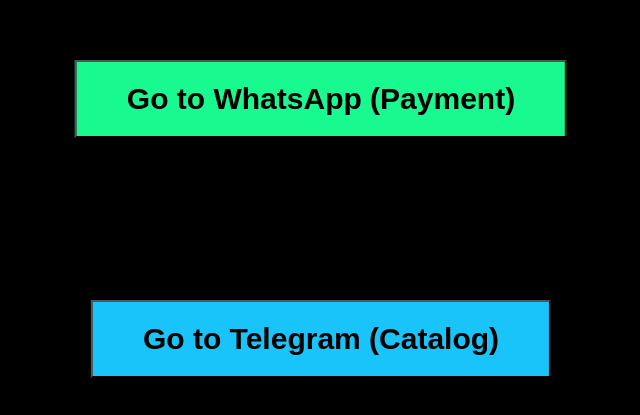
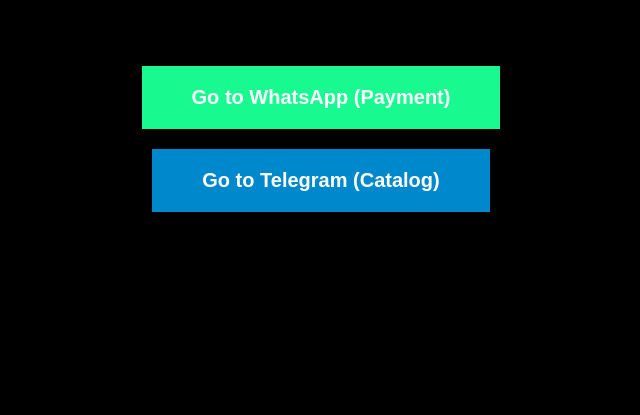
Before and after one commit to HijjazD/Soulteen-Amir, a plain HTML site: page index.html in a window 1280 px wide. Shown: the part 261-676 px from the top of the page, without its empty margins (319-959 px from the left). Drawn offline with Linux system fonts and the light colour scheme.

Commit message:
Update style.css

```diff
--- a/style.css
+++ b/style.css
@@ -2,24 +2,58 @@
     padding: 0;
     margin: 0;
     background-color: black;
+    color: white;
+    font-family: Arial, sans-serif;
+}
+
+.button-container {
+    position: absolute;
+    top: 50%;
+    left: 50%;
+    transform: translate(-50%, -50%);
+    text-align: center;
 }
 
 button {
-    border: 1;
-    position: absolute;
-    transform: translate(-50%, -50%);
-    left: 50%;
+    border: none;
     padding: 20px 50px;
-    font-size: 30px;
+    font-size: 20px;
     font-weight: bold;
+    margin: 10px 0;
+    cursor: pointer;
+    transition: background-color 0.3s;
+    color: white;
 }
 
-button:nth-of-type(1) {
+/* WhatsApp Button */
+.whatsapp-button {
     background-color: #18f98f;
-    top: 45%; /* Position the WhatsApp button */
 }
 
-button:nth-of-type(2) {
-    background-color: #18c4f9;
-    top: 75%; /* Position the Telegram button */
+.whatsapp-button:hover {
+    background-color: #16c772;
 }
+
+/* Telegram Button */
+.telegram-button {
+    background-color: #0088cc;
+}
+
+.telegram-button:hover {
+    background-color: #006ba1;
+}
+
+button[title]:hover::after {
+    content: attr(title);
+    display: block;
+    background-color: rgba(0, 0, 0, 0.8);
+    color: white;
+    font-size: 14px;
+    padding: 5px;
+    position: absolute;
+    bottom: 100%;
+    left: 50%;
+    transform: translateX(-50%);
+    border-radius: 5px;
+    white-space: nowrap;
+}
```
